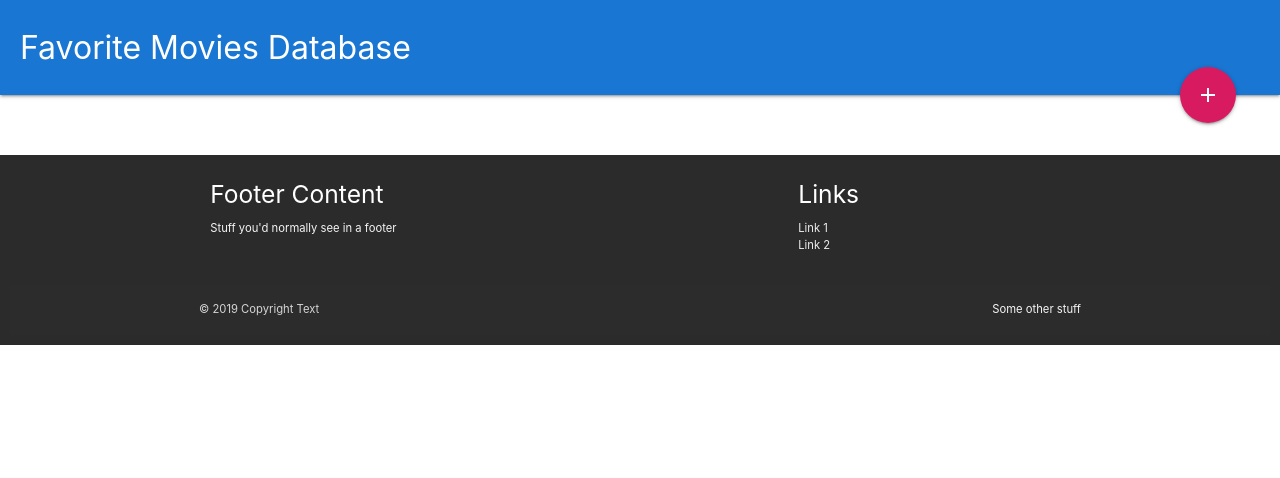
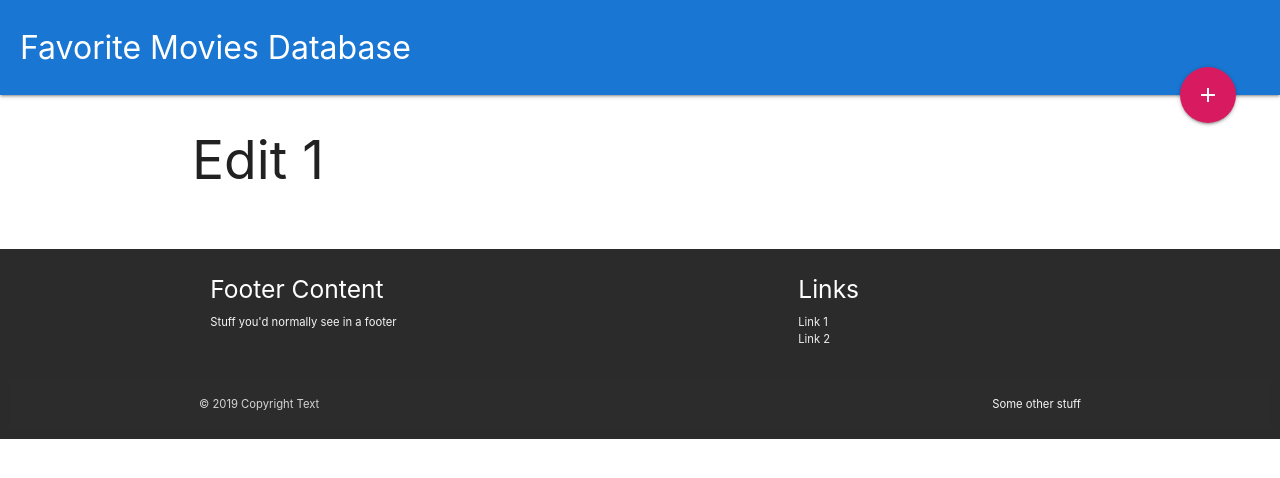
Before and after one commit to thomruns/vue-cli3-firebase-project, a Vue app: page /edit-movie/1 in a window 1280 px wide. Shown: the top 478 px of the page. Built offline with nearby package versions, Linux system fonts and the light colour scheme.

Commit message:
Edit item route, component

```diff
--- a/src/router.js
+++ b/src/router.js
@@ -1,7 +1,8 @@
 import Vue from 'vue'
 import Router from 'vue-router'
-import Index from './views/Index.vue'
-import AddMovie from './views/AddMovie.vue'
+import Index from '@/views/Index.vue'
+import AddMovie from '@/views/AddMovie.vue'
+import EditMovie from '@/views/EditMovie.vue'
 
 Vue.use(Router)
 
@@ -18,6 +19,11 @@ export default new Router({
       path: '/add-movie',
       name: 'AddMovie',
       component: AddMovie
+    },
+    {
+      path: '/edit-movie/:movie_slug',
+      name: 'EditMovie',
+      component: EditMovie
     }
   ]
 })
--- /dev/null
+++ b/src/views/EditMovie.vue
@@ -0,0 +1,21 @@
+<template>
+  <div class="edit-movie container">
+    <h2>Edit {{ this.$route.params.movie_slug }}</h2>
+  </div>
+</template>
+
+<script>
+import db from '@/firebase/init.js'
+export default {
+  name: 'EditMovie',
+  data() {
+    return {
+
+    }
+  }
+}
+</script>
+
+<style>
+
+</style>
--- a/src/views/Index.vue
+++ b/src/views/Index.vue
@@ -10,6 +10,11 @@
             </li>
           </ul>
         </div>
+        <span class="btn-floating btn-large halfway-fab blue accent-3">
+          <router-link :to="{ name: 'EditMovie', params: {movie_slug: movie.slug} }">
+            <i class="material-icons edit">edit</i>
+          </router-link>
+        </span>
       </div>
   </div>
 </template>
```
